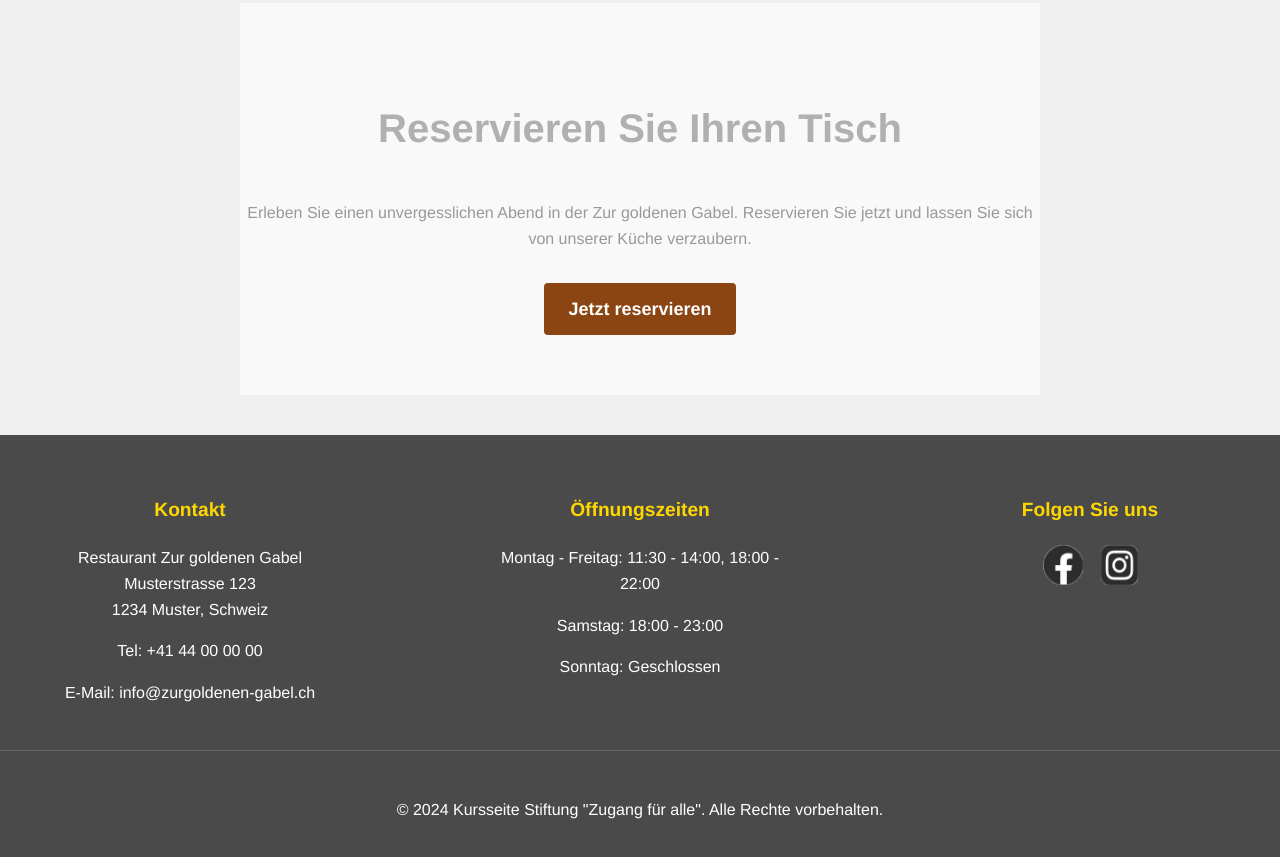
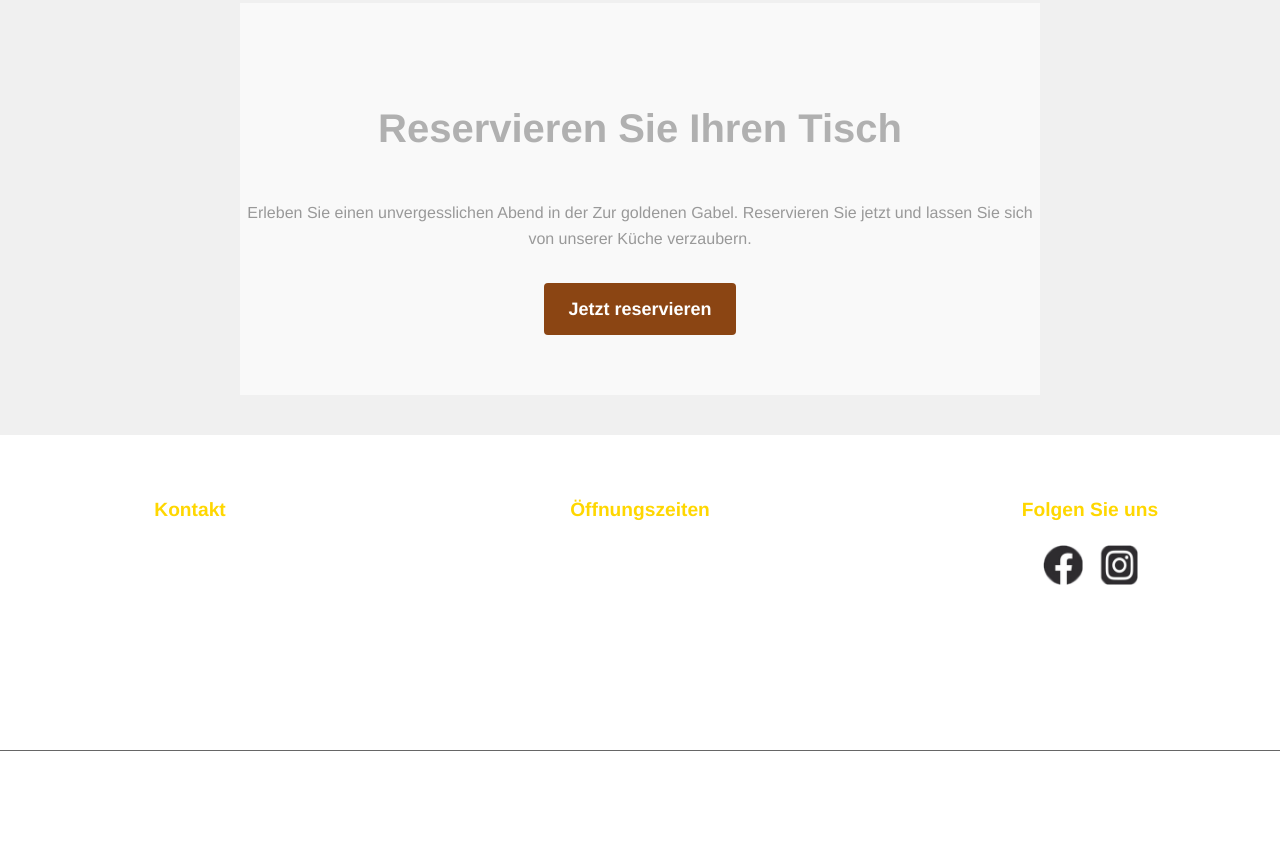
Before and after one commit to marstalder/goldene_gabel, a plain HTML site: page index.html in a window 1280 px wide. Shown: the part 1826-2683 px from the top of the page. Drawn offline with Linux system fonts and the light colour scheme.

Commit message:
Update styles.css

```diff
--- a/public/styles.css
+++ b/public/styles.css
@@ -610,7 +610,7 @@ address {
 
 /* Footer Styles */
 footer {
-    background-color: #4a4a4a;
+    background-color: #ffffff;
     color: white;
     padding: 40px 0 20px;
     margin-top: 40px;
```
